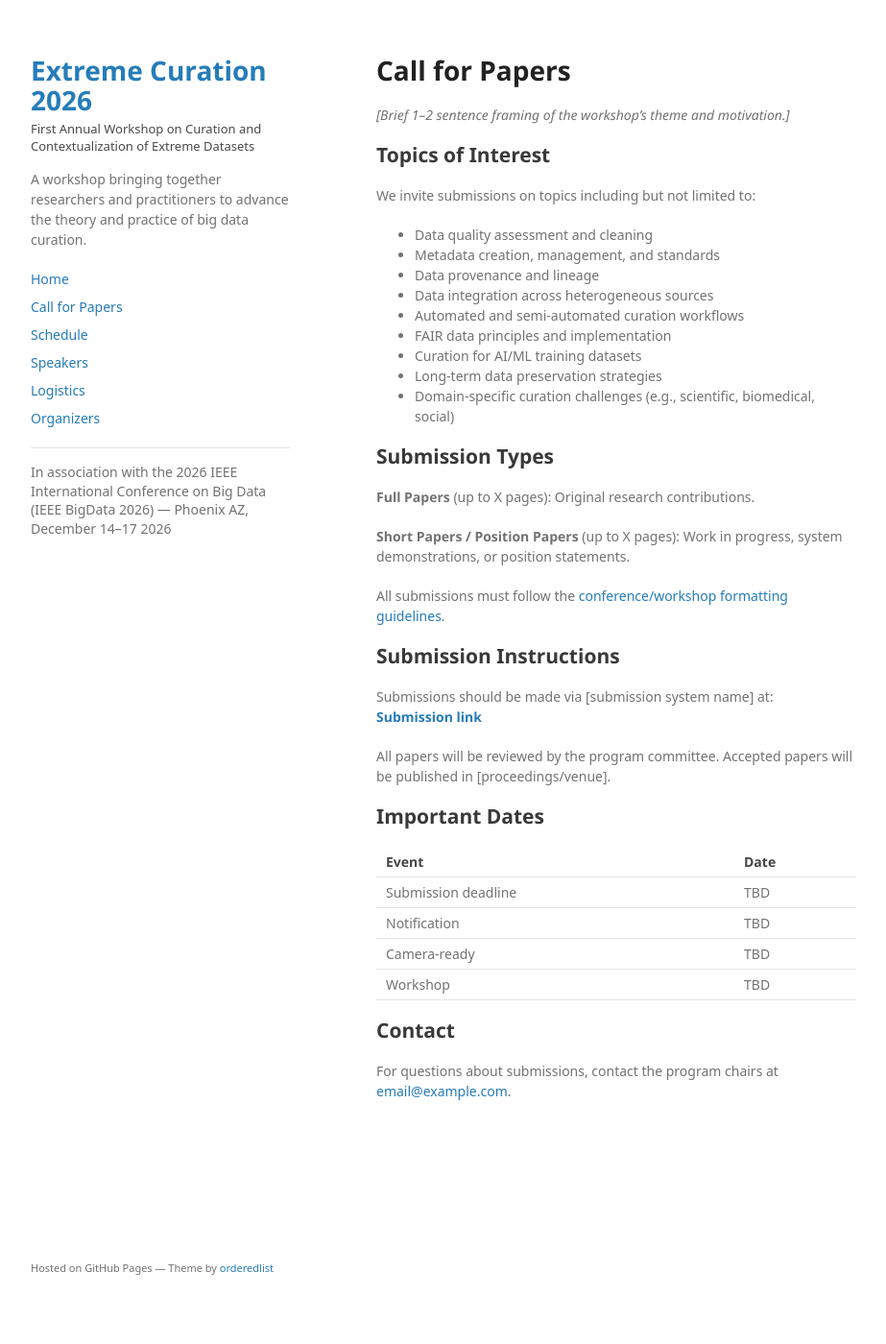
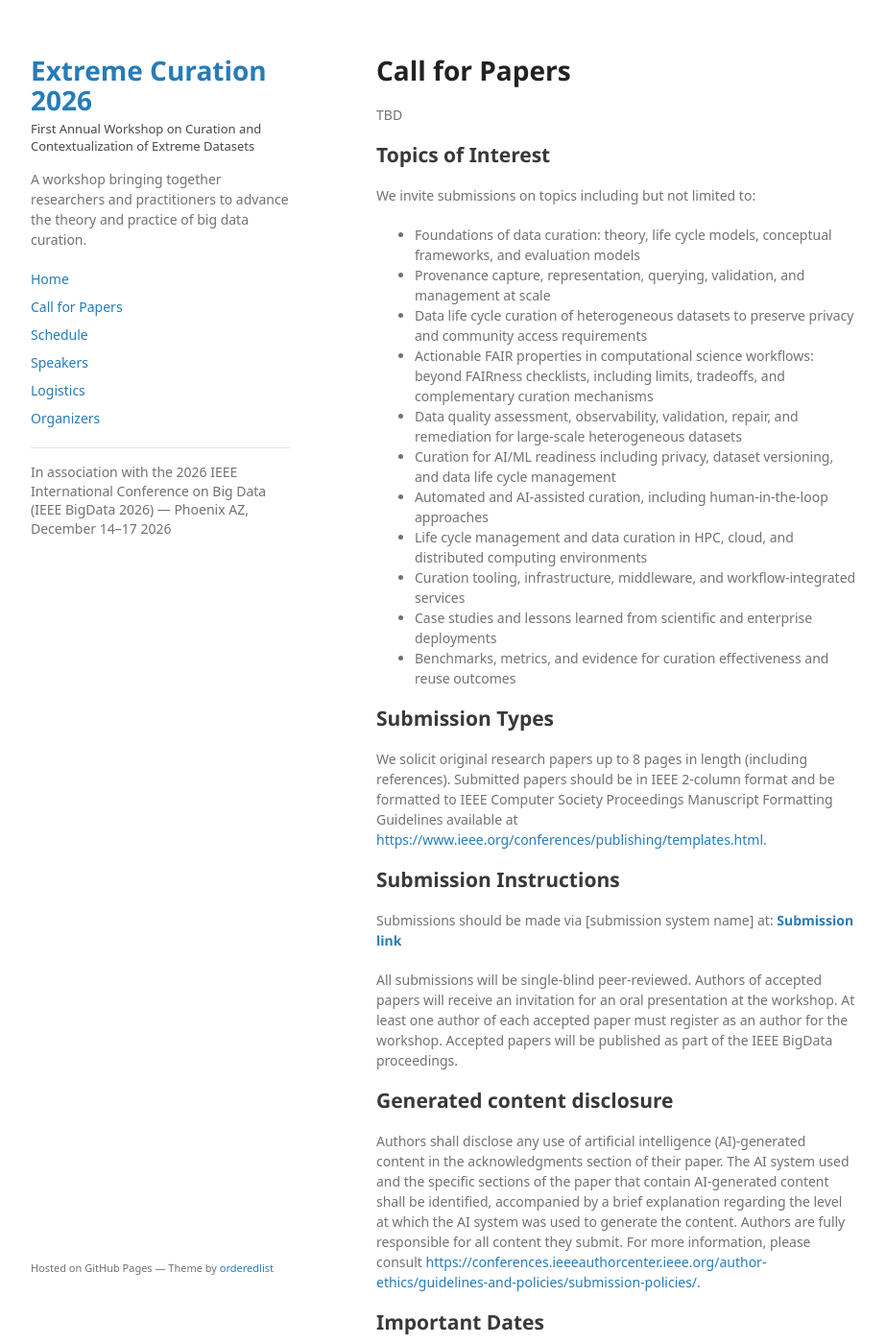
Before and after one commit to ExtremeDataCurationWorkshop/ExtremeDataCurationWorkshop.github.io, a Jekyll site: the page built from cfp.md, in a window 1280 px wide and 1400 px high. Shown: the whole window at 96% size, without its empty margins (178-1101 px from the left). Built offline with Jekyll 4.4.1, drawn with Linux system fonts in a browser that asks for light colours; some web fonts are replaced.

Commit message:
Adding more content

```diff
--- a/cfp.md
+++ b/cfp.md
@@ -7,36 +7,37 @@ nav_order: 2
 
 # Call for Papers
 
-*[Brief 1–2 sentence framing of the workshop's theme and motivation.]*
+TBD
 
 ## Topics of Interest
 
 We invite submissions on topics including but not limited to:
 
-- Data quality assessment and cleaning
-- Metadata creation, management, and standards
-- Data provenance and lineage
-- Data integration across heterogeneous sources
-- Automated and semi-automated curation workflows
-- FAIR data principles and implementation
-- Curation for AI/ML training datasets
-- Long-term data preservation strategies
-- Domain-specific curation challenges (e.g., scientific, biomedical, social)
+- Foundations of data curation: theory, life cycle models, conceptual frameworks, and evaluation models
+- Provenance capture, representation, querying, validation, and management at scale
+- Data life cycle curation of heterogeneous datasets to preserve privacy and community access requirements
+- Actionable FAIR properties in computational science workflows: beyond FAIRness checklists, including limits, tradeoffs, and complementary curation mechanisms
+- Data quality assessment, observability, validation, repair, and remediation for large-scale heterogeneous datasets
+- Curation for AI/ML readiness including privacy, dataset versioning, and data life cycle management
+- Automated and AI-assisted curation, including human-in-the-loop approaches
+- Life cycle management and data curation in HPC, cloud, and distributed computing environments
+- Curation tooling, infrastructure, middleware, and workflow-integrated services
+- Case studies and lessons learned from scientific and enterprise deployments
+- Benchmarks, metrics, and evidence for curation effectiveness and reuse outcomes
 
 ## Submission Types
 
-**Full Papers** (up to X pages): Original research contributions.
-
-**Short Papers / Position Papers** (up to X pages): Work in progress, system demonstrations, or position statements.
-
-All submissions must follow the [conference/workshop formatting guidelines](#).
+We solicit original research papers up to 8 pages in length (including references). Submitted papers should be in IEEE 2-column format and be formatted to IEEE Computer Society Proceedings Manuscript Formatting Guidelines available at [https://www.ieee.org/conferences/publishing/templates.html](https://www.ieee.org/conferences/publishing/templates.html).
 
 ## Submission Instructions
 
-Submissions should be made via [submission system name] at:
-**[Submission link](#)**
+Submissions should be made via [submission system name] at: **[Submission link](#)**
 
-All papers will be reviewed by the program committee. Accepted papers will be published in [proceedings/venue].
+All submissions will be single-blind peer-reviewed. Authors of accepted papers will receive an invitation for an oral presentation at the workshop. At least one author of each accepted paper must register as an author for the workshop. Accepted papers will be published as part of the IEEE BigData proceedings.
+
+## Generated content disclosure
+
+Authors shall disclose any use of artificial intelligence (AI)-generated content in the acknowledgments section of their paper. The AI system used and the specific sections of the paper that contain AI-generated content shall be identified, accompanied by a brief explanation regarding the level at which the AI system was used to generate the content. Authors are fully responsible for all content they submit. For more information, please consult [https://conferences.ieeeauthorcenter.ieee.org/author-ethics/guidelines-and-policies/submission-policies/](https://conferences.ieeeauthorcenter.ieee.org/author-ethics/guidelines-and-policies/submission-policies/).
 
 ## Important Dates
 
```
Also changed, not shown: index.md (+11 -18 lines), organizers.md (+8 -11 lines).
